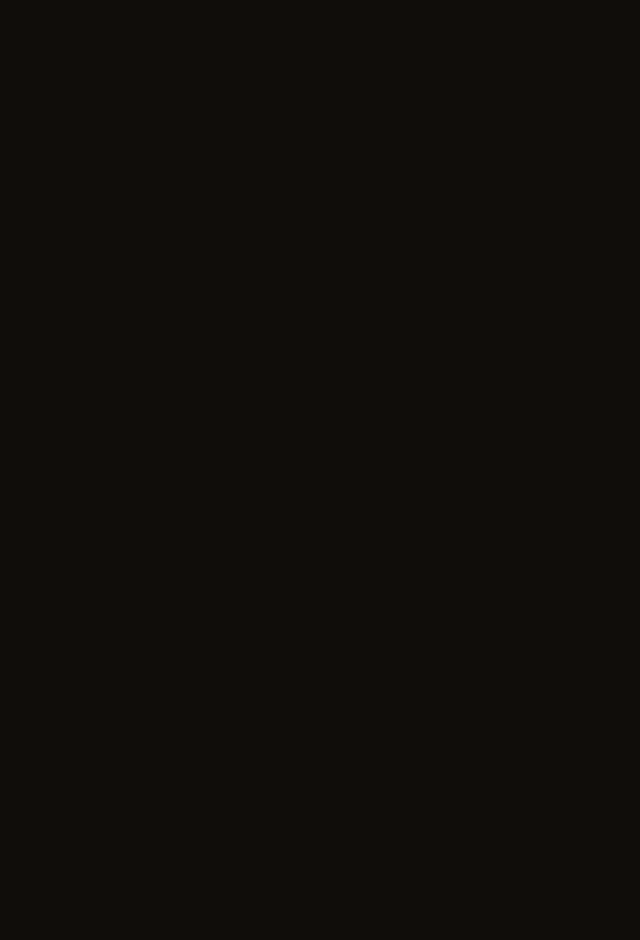
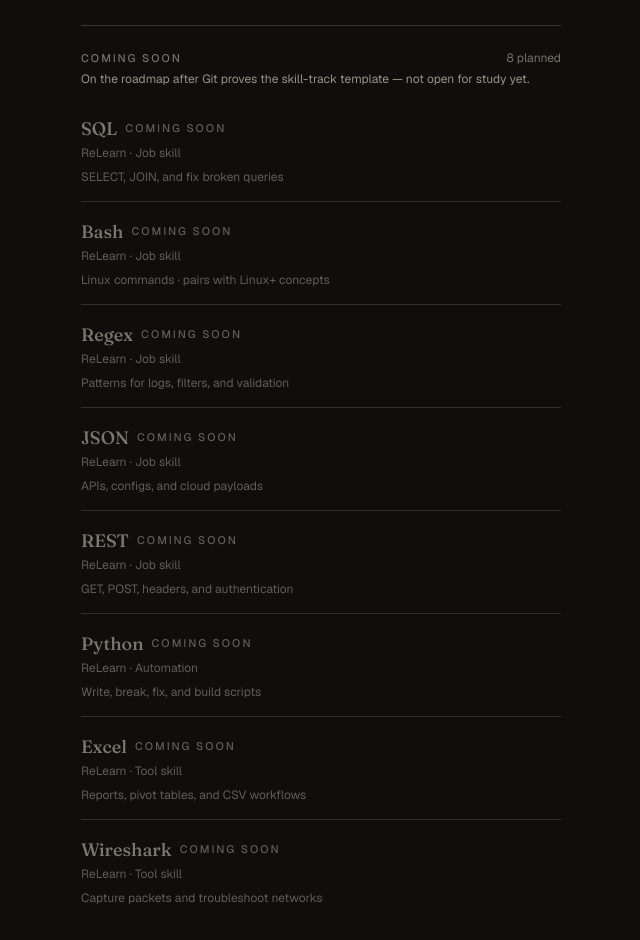
Before and after one commit to GreyKeyStudios/Relearn-v0, a Next.js app: page /certifications in a window 1280 px wide. Shown: the part 1440-2380 px from the top of the page, without its empty margins (319-959 px from the left). Before the commit the page ends 1587 px from the top, so only its background shows below. Built offline with nearby package versions, Linux system fonts and the light colour scheme.

Commit message:
Add Coming soon catalog for planned Type B and C tracks.
Split library into Available now, Early access, and non-clickable Coming soon rows for SQL, Bash, Regex, JSON, REST, Python, Excel, and Wireshark.

Co-authored-by: Cursor <cursoragent@cursor.com>

```diff
--- a/src/app/certifications/page.tsx
+++ b/src/app/certifications/page.tsx
@@ -3,7 +3,9 @@
 import { useMemo, useState } from "react";
 import { PageHeader } from "@/components/layout/PageHeader";
 import { TrackCard } from "@/components/dashboard/TrackCard";
+import { PlannedTrackRow } from "@/components/dashboard/PlannedTrackRow";
 import { getAllCertifications } from "@/lib/content-selectors";
+import { filterPlannedTracks } from "@/lib/planned-tracks";
 import { groupTracksByStatus } from "@/lib/track-status";
 
 export default function CertificationsPage() {
@@ -19,13 +21,16 @@ export default function CertificationsPage() {
     );
   }, [query]);
 
+  const planned = useMemo(() => filterPlannedTracks(query), [query]);
   const { active, early } = groupTracksByStatus(filtered);
+
+  const nothingMatches = active.length === 0 && early.length === 0 && planned.length === 0;
 
   return (
     <div>
       <PageHeader
         title="Course library"
-        subtitle="One flagship experience today, with more tracks landing over time"
+        subtitle="Live tracks, early access previews, and what's landing next"
       />
 
       <input
@@ -53,11 +58,11 @@ export default function CertificationsPage() {
       {early.length > 0 && (
         <section className="mb-10 border-t border-hairline pt-6">
           <div className="mb-1 flex items-baseline justify-between">
-            <h2 className="eyebrow">In development</h2>
+            <h2 className="eyebrow">Early access</h2>
             <span className="text-xs text-faint">{early.length} tracks</span>
           </div>
           <p className="mb-3 text-xs text-muted-foreground">
-            Question banks and flashcards are live. Guided lessons are being built out.
+            Question banks and flashcards are live. Guided lessons are still being built out.
           </p>
           <div className="divide-y divide-hairline">
             {early.map((cert) => (
@@ -67,7 +72,24 @@ export default function CertificationsPage() {
         </section>
       )}
 
-      {active.length === 0 && early.length === 0 && (
+      {planned.length > 0 && (
+        <section className="mb-10 border-t border-hairline pt-6">
+          <div className="mb-1 flex items-baseline justify-between">
+            <h2 className="eyebrow">Coming soon</h2>
+            <span className="text-xs text-faint">{planned.length} planned</span>
+          </div>
+          <p className="mb-3 text-xs text-muted-foreground">
+            On the roadmap after Git proves the skill-track template — not open for study yet.
+          </p>
+          <div className="divide-y divide-hairline">
+            {planned.map((track) => (
+              <PlannedTrackRow key={track.id} track={track} />
+            ))}
+          </div>
+        </section>
+      )}
+
+      {nothingMatches && (
         <p className="text-sm text-muted-foreground">No tracks match &ldquo;{query}&rdquo;.</p>
       )}
     </div>
--- a/src/app/page.tsx
+++ b/src/app/page.tsx
@@ -29,6 +29,7 @@ import {
 } from "@/lib/objective-support";
 import { getQuizAccuracy } from "@/lib/progress-metrics";
 import { groupTracksByStatus } from "@/lib/track-status";
+import { PLANNED_TRACKS } from "@/lib/planned-tracks";
 import { useProgressStore } from "@/stores/progress-store";
 import { useStoreHydration } from "@/hooks/use-store-hydration";
 
@@ -203,7 +204,7 @@ export default function DashboardPage() {
         </section>
       )}
 
-      {earlyTracks.length > 0 && (
+      {(earlyTracks.length > 0 || PLANNED_TRACKS.length > 0) && (
         <Link
           href="/certifications"
           className="group mb-10 flex items-center justify-between gap-3 border-t border-hairline pt-6"
@@ -211,8 +212,19 @@ export default function DashboardPage() {
           <div className="min-w-0">
             <p className="font-serif text-lg font-medium text-foreground">The library is growing</p>
             <p className="mt-1 text-sm text-muted-foreground">
-              {earlyTracks.length} more track{earlyTracks.length === 1 ? "" : "s"} in development —
-              question banks are already live.
+              {earlyTracks.length > 0 && (
+                <>
+                  {earlyTracks.length} early access
+                  {PLANNED_TRACKS.length > 0 ? " · " : ""}
+                </>
+              )}
+              {PLANNED_TRACKS.length > 0 && (
+                <>
+                  {PLANNED_TRACKS.length} coming soon
+                </>
+              )}
+              {" — "}
+              browse the full catalog.
             </p>
           </div>
           <ArrowRight
--- /dev/null
+++ b/src/components/dashboard/PlannedTrackRow.tsx
@@ -0,0 +1,28 @@
+import type { PlannedTrack } from "@/lib/planned-tracks";
+
+interface PlannedTrackRowProps {
+  track: PlannedTrack;
+}
+
+/** Catalog placeholder — visible but not navigable until content ships. */
+export function PlannedTrackRow({ track }: PlannedTrackRowProps) {
+  return (
+    <div
+      className="py-4 opacity-80"
+      aria-label={`${track.shortName} — coming soon, not yet available`}
+    >
+      <div className="flex items-start justify-between gap-4">
+        <div className="min-w-0 flex-1">
+          <div className="flex items-center gap-2">
+            <h3 className="truncate font-serif text-lg font-medium text-muted-foreground">
+              {track.shortName}
+            </h3>
+            <span className="eyebrow shrink-0">Coming soon</span>
+          </div>
+          <p className="mt-0.5 truncate text-xs text-faint">{track.kindLabel}</p>
+          <p className="mt-2 text-xs text-faint">{track.tagline}</p>
+        </div>
+      </div>
+    </div>
+  );
+}
--- a/src/components/dashboard/TrackCard.tsx
+++ b/src/components/dashboard/TrackCard.tsx
@@ -31,10 +31,11 @@ export function TrackCard({ cert }: TrackCardProps) {
 
   const isEarly = meta.status === "early";
   const showProgress = meta.live && hasContent;
+  const href = hasContent ? `/cert/${cert.id}` : "/certifications";
 
   return (
     <Link
-      href={hasContent ? `/cert/${cert.id}` : "/certifications"}
+      href={href}
       className="group block py-4 focus:outline-none"
       aria-label={`${cert.shortName} — ${meta.label}`}
     >
--- /dev/null
+++ b/src/lib/planned-tracks.ts
@@ -0,0 +1,106 @@
+/**
+ * Catalog-only tracks — listed in the library before content ships.
+ * See docs/COURSE_ARCHITECTURE.md and docs/TYPE_B_MASTER.md for build order.
+ */
+export type PlannedTemplate = "A" | "B" | "C" | "D";
+
+export interface PlannedTrack {
+  id: string;
+  shortName: string;
+  name: string;
+  template: PlannedTemplate;
+  /** Shown under the title — e.g. ReLearn · Job skill */
+  kindLabel: string;
+  tagline: string;
+  /** Lower = higher in Coming soon list */
+  order: number;
+}
+
+/** Planned ReLearn tracks — no content file until the template graduates. */
+export const PLANNED_TRACKS: PlannedTrack[] = [
+  {
+    id: "sql",
+    shortName: "SQL",
+    name: "SQL Foundations",
+    template: "B",
+    kindLabel: "ReLearn · Job skill",
+    tagline: "SELECT, JOIN, and fix broken queries",
+    order: 0,
+  },
+  {
+    id: "bash",
+    shortName: "Bash",
+    name: "Bash Shell Basics",
+    template: "B",
+    kindLabel: "ReLearn · Job skill",
+    tagline: "Linux commands · pairs with Linux+ concepts",
+    order: 1,
+  },
+  {
+    id: "regex",
+    shortName: "Regex",
+    name: "Regular Expressions",
+    template: "B",
+    kindLabel: "ReLearn · Job skill",
+    tagline: "Patterns for logs, filters, and validation",
+    order: 2,
+  },
+  {
+    id: "json",
+    shortName: "JSON",
+    name: "JSON for IT",
+    template: "B",
+    kindLabel: "ReLearn · Job skill",
+    tagline: "APIs, configs, and cloud payloads",
+    order: 3,
+  },
+  {
+    id: "rest-apis",
+    shortName: "REST",
+    name: "REST API Basics",
+    template: "B",
+    kindLabel: "ReLearn · Job skill",
+    tagline: "GET, POST, headers, and authentication",
+    order: 4,
+  },
+  {
+    id: "python",
+    shortName: "Python",
+    name: "Python Foundations",
+    template: "B",
+    kindLabel: "ReLearn · Automation",
+    tagline: "Write, break, fix, and build scripts",
+    order: 5,
+  },
+  {
+    id: "excel",
+    shortName: "Excel",
+    name: "Excel for IT",
+    template: "C",
+    kindLabel: "ReLearn · Tool skill",
+    tagline: "Reports, pivot tables, and CSV workflows",
+    order: 10,
+  },
+  {
+    id: "wireshark",
+    shortName: "Wireshark",
+    name: "Wireshark Basics",
+    template: "C",
+    kindLabel: "ReLearn · Tool skill",
+    tagline: "Capture packets and troubleshoot networks",
+    order: 11,
+  },
+];
+
+export function filterPlannedTracks(query: string): PlannedTrack[] {
+  const q = query.trim().toLowerCase();
+  const sorted = [...PLANNED_TRACKS].sort((a, b) => a.order - b.order);
+  if (!q) return sorted;
+  return sorted.filter(
+    (t) =>
+      t.shortName.toLowerCase().includes(q) ||
+      t.name.toLowerCase().includes(q) ||
+      t.tagline.toLowerCase().includes(q) ||
+      t.kindLabel.toLowerCase().includes(q)
+  );
+}
--- a/src/lib/track-status.ts
+++ b/src/lib/track-status.ts
@@ -61,7 +61,7 @@ const META: Record<TrackStatus, Omit<TrackStatusMeta, "status">> = {
   },
   early: {
     label: "Early access",
-    tagline: "Quizzes ready · lessons in progress",
+    tagline: "Quizzes and flashcards live · lessons in progress",
     group: "early",
     order: 3,
     live: false,
```
